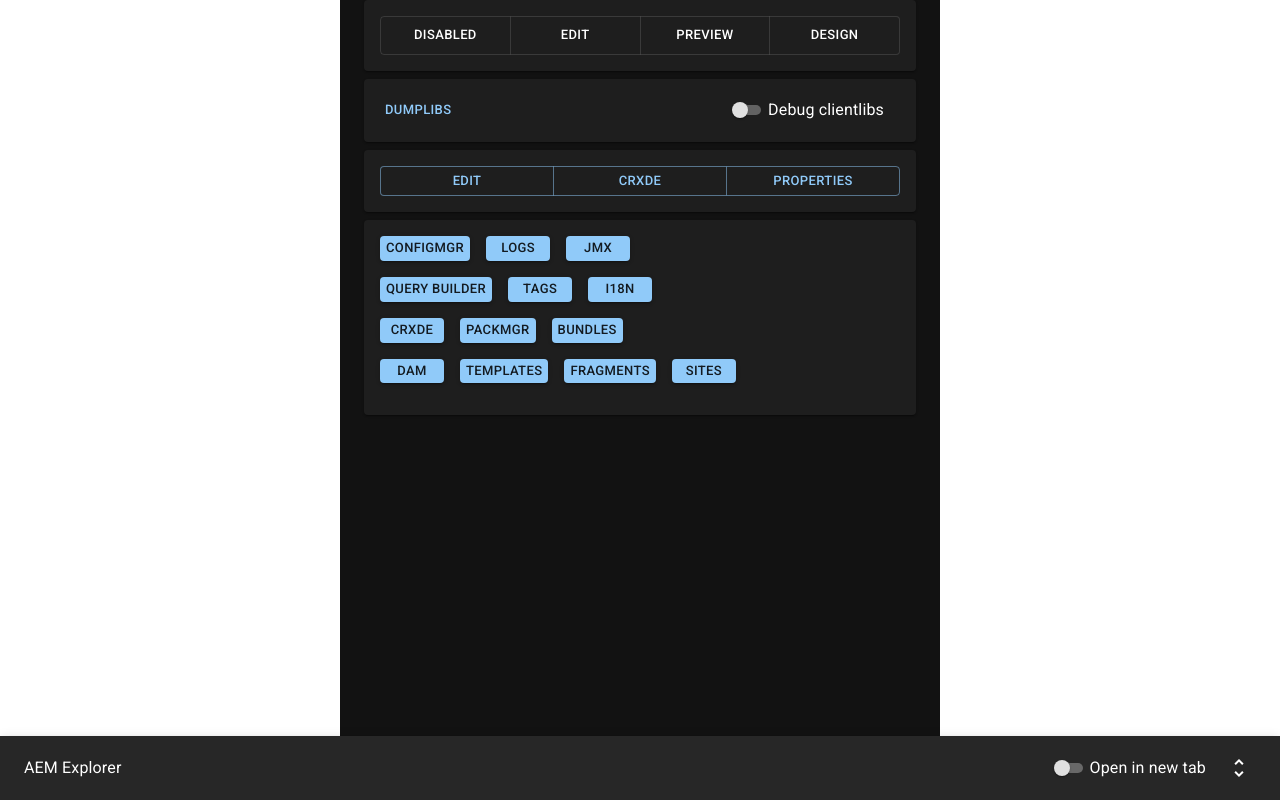
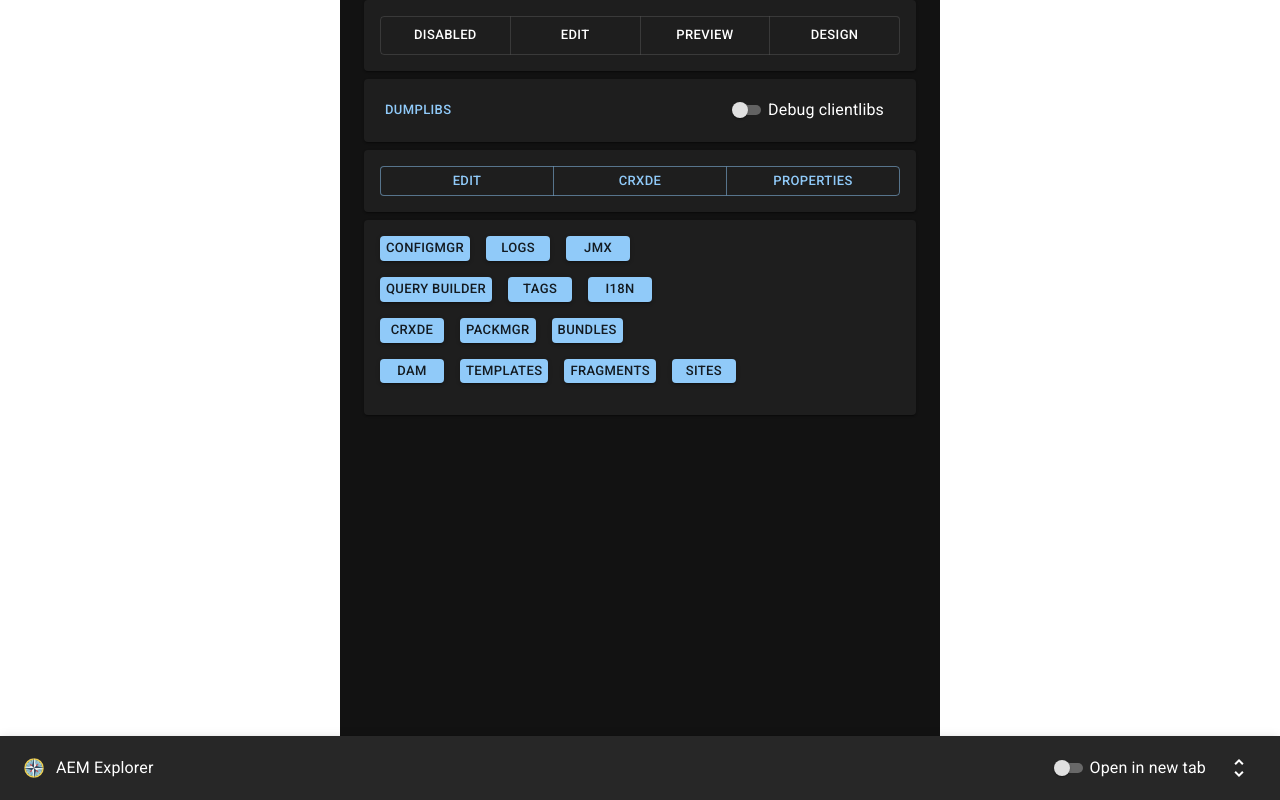
Before and after one commit to zamozniewicz/aem-explorer, a React (Create React App) app: page / in a window 1280 px wide. Built offline with nearby package versions, Linux system fonts and the light colour scheme; no server answers.

Commit message:
Add logo

```diff
--- a/src/components/footer/Footer.tsx
+++ b/src/components/footer/Footer.tsx
@@ -7,6 +7,7 @@
   IconButton,
   FormControlLabel,
   Switch,
+  Stack,
 } from "@mui/material";
 import UnfoldLessIcon from "@mui/icons-material/UnfoldLess";
 import UnfoldMoreIcon from "@mui/icons-material/UnfoldMore";
@@ -20,7 +21,10 @@
   return (
     <AppBar position="fixed" color="primary" sx={{ top: "auto", bottom: 0 }}>
       <Toolbar>
-        <Typography variant="body1">AEM Explorer</Typography>
+        <Stack direction="row" alignItems="center" spacing={1.5}>
+          <img src="icons/icon-128.png" alt="" width="20" height="20" />
+          <Typography variant="body1">AEM Explorer</Typography>
+        </Stack>
         <Box sx={{ flexGrow: 1 }} />
         <FormControlLabel
           sx={{ mx: 2 }}
```
